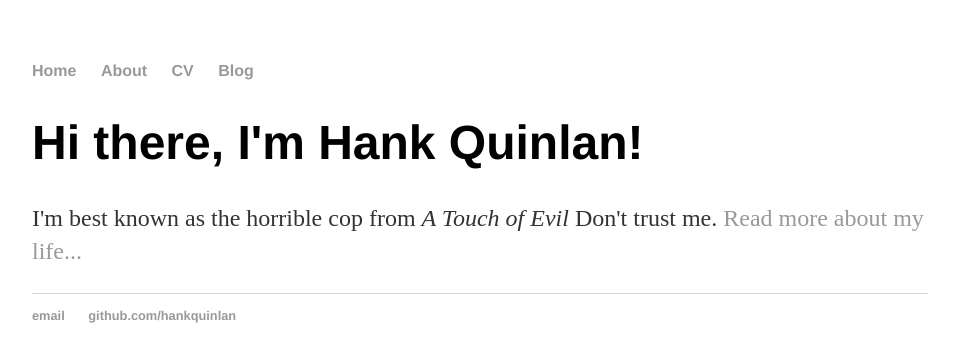
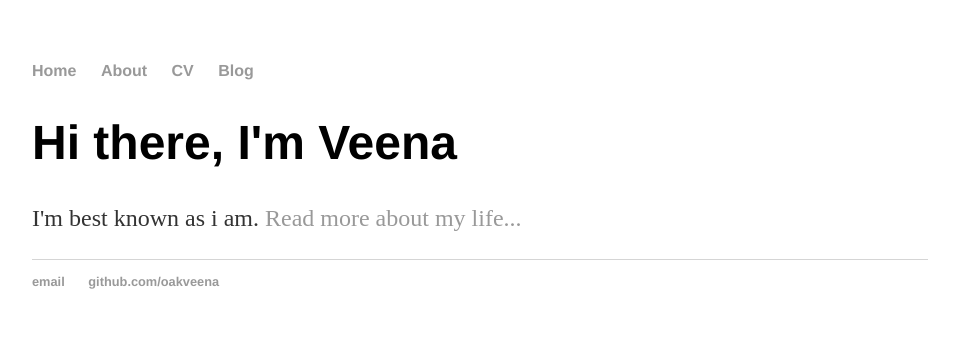
Before and after one commit to oakveena/veenaoak.github.io, a Jekyll site: the page index.html, which Jekyll copies as it is, in a window 1280 px wide. Shown: the top 362 px of the page, without its empty margins (160-1114 px from the left). Built offline with Jekyll 4.4.1, drawn with Linux system fonts in a browser that asks for light colours.

Commit message:
Update index.html

```diff
--- a/index.html
+++ b/index.html
@@ -1,7 +1,7 @@
 <!DOCTYPE html>
 <html>
 	<head>
-		<title>Hank Quinlan, Horrible Cop</title>
+		<title>Veena Oak</title>
 		<!-- link to main stylesheet -->
 		<link rel="stylesheet" type="text/css" href="/css/main.css">
 	</head>
@@ -16,14 +16,14 @@
 		</nav>
 		<div class="container">
     		<div class="blurb">
-        		<h1>Hi there, I'm Hank Quinlan!</h1>
-				<p>I'm best known as the horrible cop from <em>A Touch of Evil</em> Don't trust me. <a href="/about">Read more about my life...</a></p>
+        		<h1>Hi there, I'm Veena</h1>
+				<p>I'm best known as i am. <a href="/about">Read more about my life...</a></p>
     		</div><!-- /.blurb -->
 		</div><!-- /.container -->
 		<footer>
     		<ul>
-        		<li><a href="mailto:hankquinlanhub@gmail.com">email</a></li>
-        		<li><a href="https://github.com/hankquinlan">github.com/hankquinlan</a></li>
+        		<li><a href="mailto:oakveena@yahoo.com">email</a></li>
+        		<li><a href="https://github.com/oakveena">github.com/oakveena</a></li>
 			</ul>
 		</footer>
 	</body>
```
